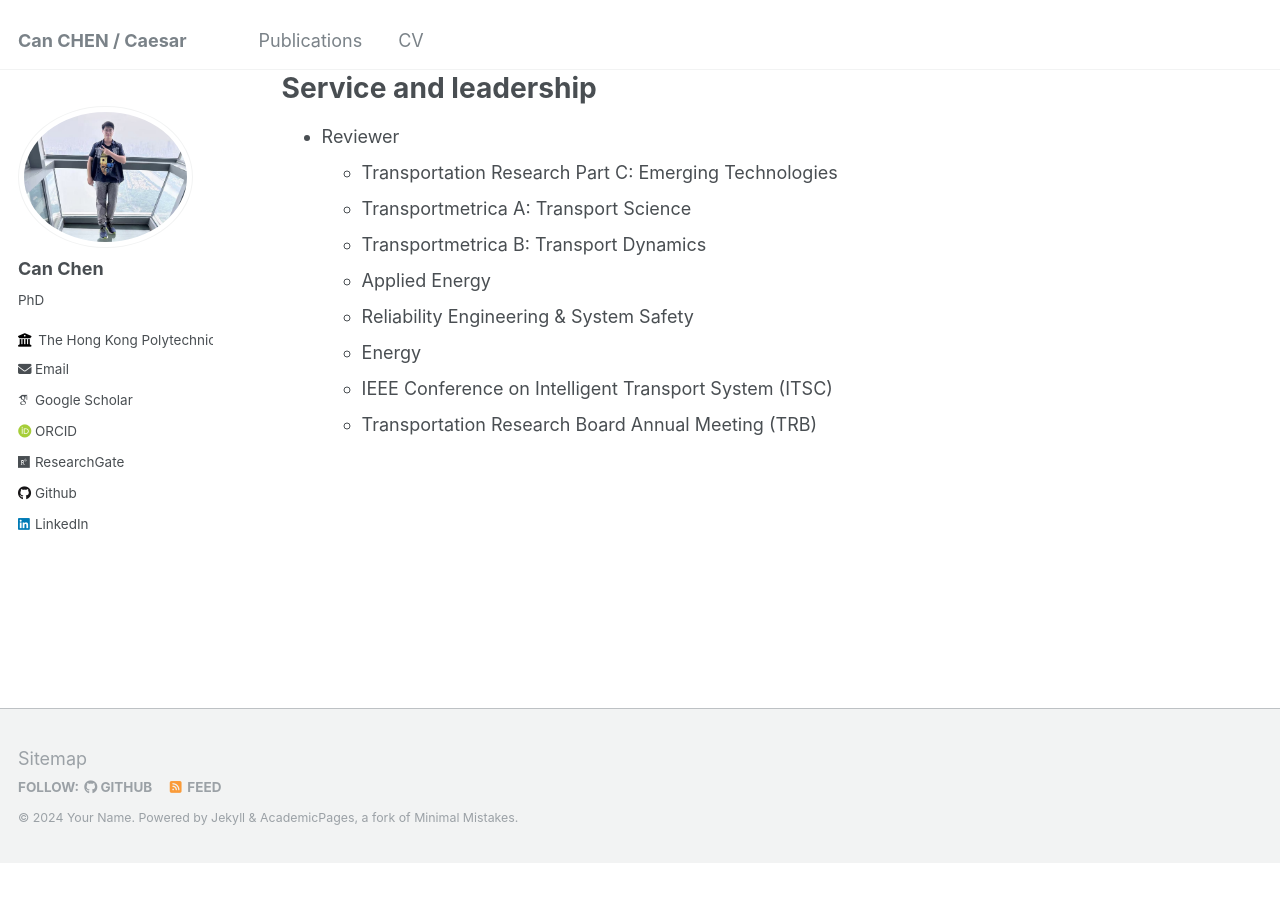
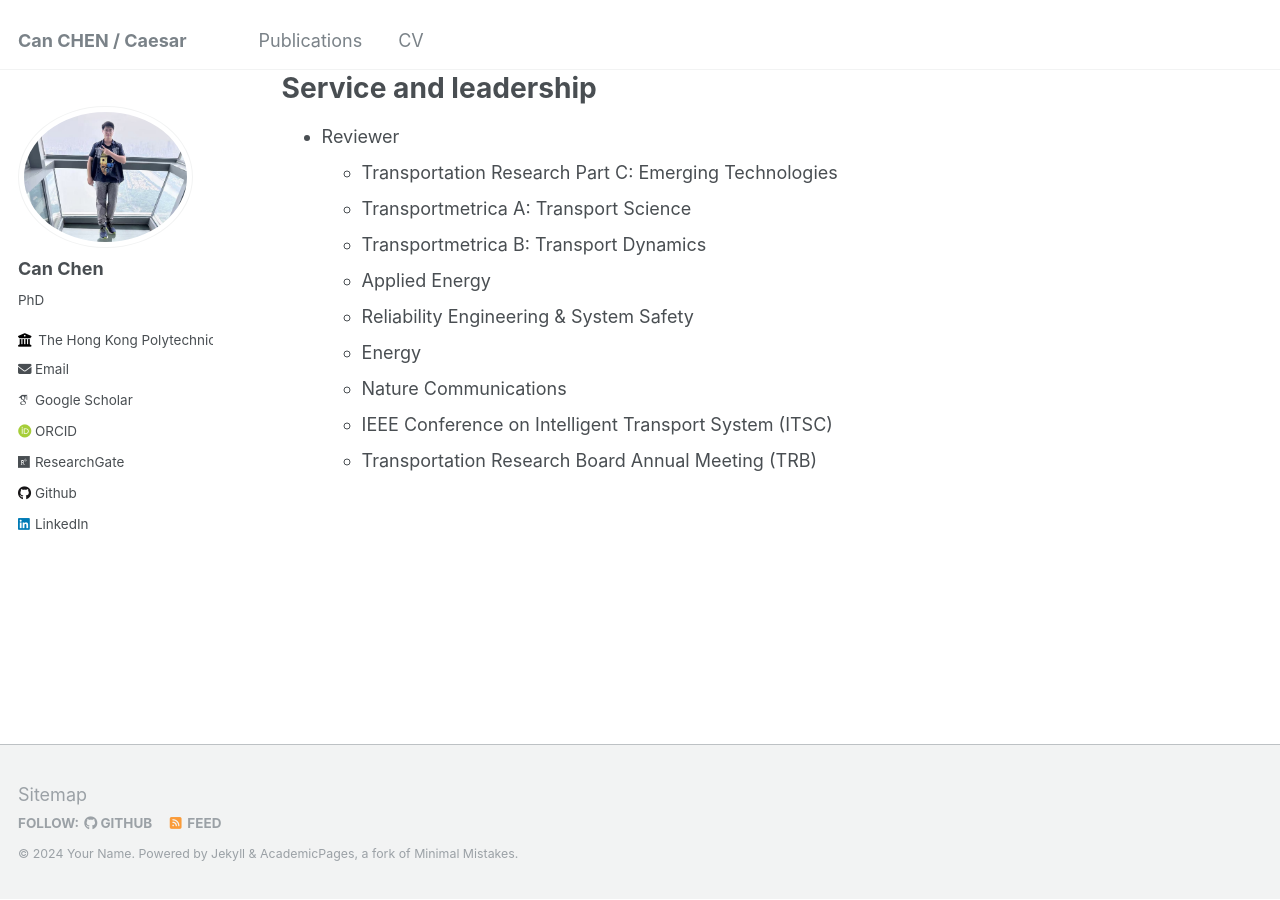
Before and after one commit to CanChen-Caesar/CanChen-Caesar.github.io, a Jekyll site: the page built from _pages/cv.md, in a window 1280 px wide and 900 px high, scrolled down 2061 px. Built offline with Jekyll 4.4.1, drawn with Linux system fonts in a browser that asks for light colours; some web fonts are replaced; before the commit the page ends 2925 px from its top, so only the background shows below that.

Commit message:
Update cv.md

```diff
--- a/_pages/cv.md
+++ b/_pages/cv.md
@@ -66,5 +66,6 @@ Service and leadership
   * Applied Energy
   * Reliability Engineering & System Safety
   * Energy
+  * Nature Communications
   * IEEE Conference on Intelligent Transport System (ITSC)
   * Transportation Research Board Annual Meeting (TRB)
```
